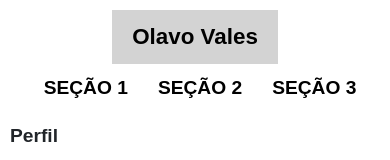
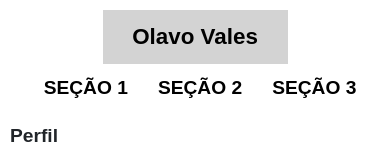
Before and after one commit to OlavoVales/SitePessoal-OlavoVales, a plain HTML site: page html/index.html in a window 390 px wide. Shown: the top 160 px of the page. Drawn offline with nearby package versions, Linux system fonts and the light colour scheme.

Commit message:
mudança no css de ambos modelos de página

```diff
--- a/css/repositorios.css
+++ b/css/repositorios.css
@@ -121,7 +121,7 @@ p {
     }
 
     header div{
-        max-width: 45%;
+        max-width: 50%;
         margin: 0 auto;
     }
 
--- a/css/style.css
+++ b/css/style.css
@@ -163,7 +163,7 @@ ul {
     }
 
     header div{
-        max-width: 45%;
+        max-width: 50%;
         margin: 0 auto;
     }
 
```
